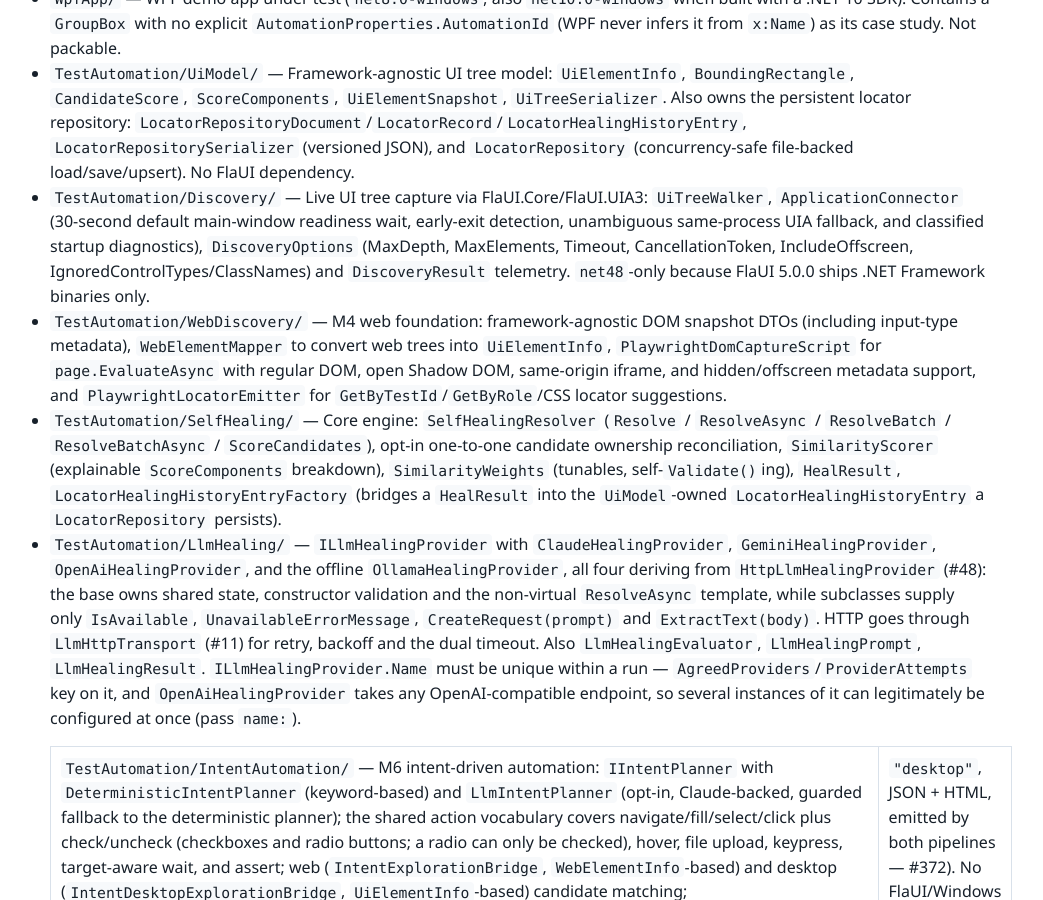
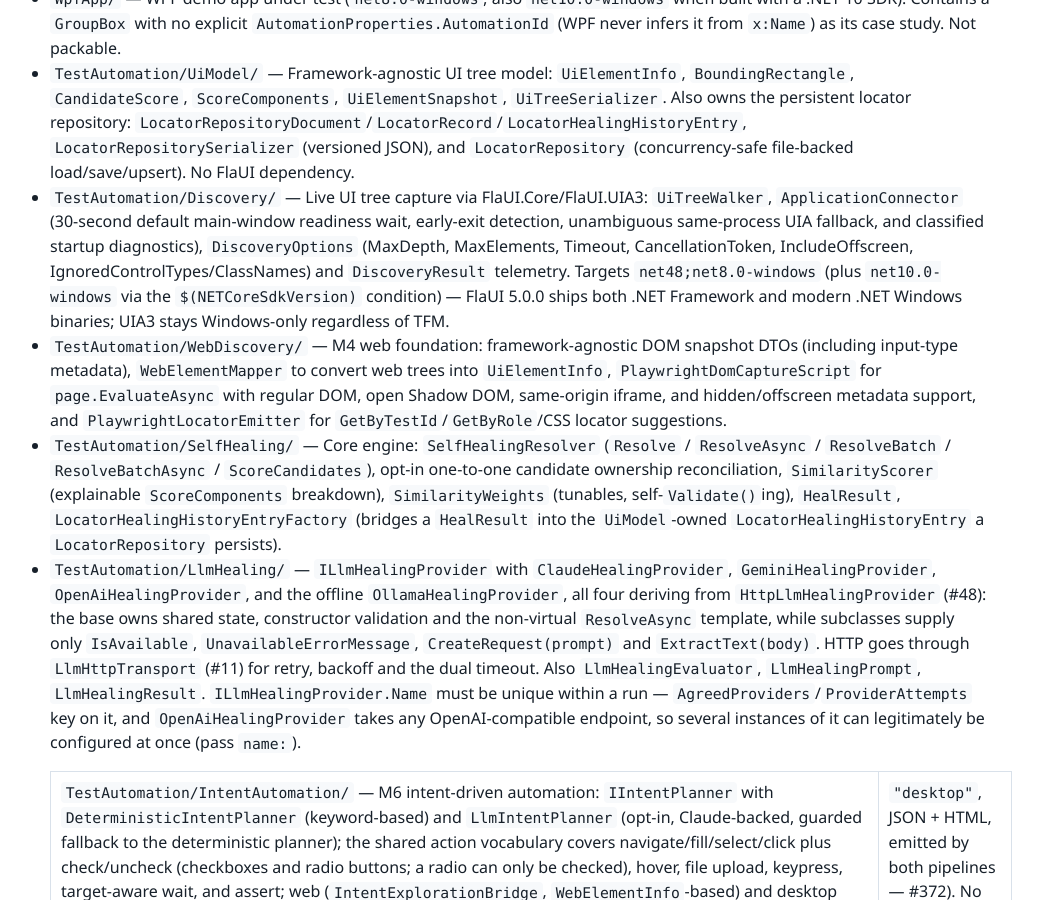
Before and after one commit to mustafasercansak/automation-sandbox, a Jekyll site: the page built from AGENTS.md, in a window 1280 px wide and 900 px high, scrolled down 718 px. Shown: the whole window, without its empty margins (140-1183 px from the left). Built offline with Jekyll 4.4.1, drawn with Linux system fonts in a browser that asks for light colours; our own code applies the rules of GitHub Pages for plain Markdown files; some of the changed text lies outside the part shown.

Commit message:
fix(Discovery): multi-target net48;net8.0-windows — FlaUI 5 is not net48-only (#396) (#403)
FlaUI.Core/FlaUI.UIA3 5.0.0 ship net6.0-windows7.0 and net8.0-windows7.0
assets in addition to net48, so net8.0 desktop test projects were
unable to consume AutomationSandbox.Discovery at all.

- Discovery.csproj: TargetFrameworks net48;net8.0-windows (+
  net10.0-windows conditionally via $(NETCoreSdkVersion)), with
  EnableWindowsTargeting; corrected package <Description>
- AGENTS.md, README.md, docs/nuget-packaging.md,
  docs/nuget/README.Discovery.md, docs/nuget/README.SelfHealing.md,
  docs/nuget/README.IntentAutomation.md: replace the 'net48-only
  because FlaUI ships .NET Framework binaries only' claim with the
  actual target framework list

Verified: dotnet build (solution, 0 errors) and dotnet pack both
produce lib/net48 and lib/net8.0-windows7.0 assemblies; a minimal
net8.0-windows console consumer restores AutomationSandbox.Discovery
from the packed .nupkg and builds against it. Live UIA
connect-to-app behavior needs the Windows CI leg to verify.

Left as a follow-up decision (per the issue's own phrasing): whether
ScenarioRunner's live UIA tests should also exercise the
net8.0-windows build of Discovery — its net8.0 leg does not currently
reference Discovery at all (net48-only ProjectReference condition).

```diff
--- a/AGENTS.md
+++ b/AGENTS.md
@@ -13,7 +13,7 @@ Single Visual Studio solution: `AutomationSandbox.sln`. Everything is C#; there
 - `WinFormsApp/` — .NET Framework 4.8 (`net48`) WinForms demo app under test. Deliberately contains an unrenamed `panel1` (WinForms auto-surfaces `Control.Name` as UIA `AutomationId`) as the broken-locator case study. Not packable.
 - `WpfApp/` — WPF demo app under test (`net8.0-windows`; also `net10.0-windows` when built with a .NET 10 SDK). Contains a `GroupBox` with no explicit `AutomationProperties.AutomationId` (WPF never infers it from `x:Name`) as its case study. Not packable.
 - `TestAutomation/UiModel/` — Framework-agnostic UI tree model: `UiElementInfo`, `BoundingRectangle`, `CandidateScore`, `ScoreComponents`, `UiElementSnapshot`, `UiTreeSerializer`. Also owns the persistent locator repository: `LocatorRepositoryDocument`/`LocatorRecord`/`LocatorHealingHistoryEntry`, `LocatorRepositorySerializer` (versioned JSON), and `LocatorRepository` (concurrency-safe file-backed load/save/upsert). No FlaUI dependency.
-- `TestAutomation/Discovery/` — Live UI tree capture via FlaUI.Core/FlaUI.UIA3: `UiTreeWalker`, `ApplicationConnector` (30-second default main-window readiness wait, early-exit detection, unambiguous same-process UIA fallback, and classified startup diagnostics), `DiscoveryOptions` (MaxDepth, MaxElements, Timeout, CancellationToken, IncludeOffscreen, IgnoredControlTypes/ClassNames) and `DiscoveryResult` telemetry. `net48`-only because FlaUI 5.0.0 ships .NET Framework binaries only.
+- `TestAutomation/Discovery/` — Live UI tree capture via FlaUI.Core/FlaUI.UIA3: `UiTreeWalker`, `ApplicationConnector` (30-second default main-window readiness wait, early-exit detection, unambiguous same-process UIA fallback, and classified startup diagnostics), `DiscoveryOptions` (MaxDepth, MaxElements, Timeout, CancellationToken, IncludeOffscreen, IgnoredControlTypes/ClassNames) and `DiscoveryResult` telemetry. Targets `net48;net8.0-windows` (plus `net10.0-windows` via the `$(NETCoreSdkVersion)` condition) — FlaUI 5.0.0 ships both .NET Framework and modern .NET Windows binaries; UIA3 stays Windows-only regardless of TFM.
 - `TestAutomation/WebDiscovery/` — M4 web foundation: framework-agnostic DOM snapshot DTOs (including input-type metadata), `WebElementMapper` to convert web trees into `UiElementInfo`, `PlaywrightDomCaptureScript` for `page.EvaluateAsync` with regular DOM, open Shadow DOM, same-origin iframe, and hidden/offscreen metadata support, and `PlaywrightLocatorEmitter` for `GetByTestId`/`GetByRole`/CSS locator suggestions.
 - `TestAutomation/SelfHealing/` — Core engine: `SelfHealingResolver` (`Resolve` / `ResolveAsync` / `ResolveBatch` / `ResolveBatchAsync` / `ScoreCandidates`), opt-in one-to-one candidate ownership reconciliation, `SimilarityScorer` (explainable `ScoreComponents` breakdown), `SimilarityWeights` (tunables, self-`Validate()`ing), `HealResult`, `LocatorHealingHistoryEntryFactory` (bridges a `HealResult` into the `UiModel`-owned `LocatorHealingHistoryEntry` a `LocatorRepository` persists).
 - `TestAutomation/LlmHealing/` — `ILlmHealingProvider` with `ClaudeHealingProvider`, `GeminiHealingProvider`, `OpenAiHealingProvider`, and the offline `OllamaHealingProvider`, all four deriving from `HttpLlmHealingProvider` (#48): the base owns shared state, constructor validation and the non-virtual `ResolveAsync` template, while subclasses supply only `IsAvailable`, `UnavailableErrorMessage`, `CreateRequest(prompt)` and `ExtractText(body)`. HTTP goes through `LlmHttpTransport` (#11) for retry, backoff and the dual timeout. Also `LlmHealingEvaluator`, `LlmHealingPrompt`, `LlmHealingResult`. `ILlmHealingProvider.Name` must be unique within a run — `AgreedProviders`/`ProviderAttempts` key on it, and `OpenAiHealingProvider` takes any OpenAI-compatible endpoint, so several instances of it can legitimately be configured at once (pass `name:`).
@@ -32,7 +32,8 @@ Dependency direction: `UiModel` ← `LlmHealing` ← `SelfHealing` ← `Scenario
 - Language: C# with `<LangVersion>latest</LangVersion>`, `ImplicitUsings` and `Nullable` enabled in all `TestAutomation/*` projects; both disabled in the two demo apps (match the file you're editing).
 - Target frameworks:
   - Core libraries (`UiModel`, `SelfHealing`, `LlmHealing`): `netstandard2.0;net8.0`, plus `net10.0` automatically via an MSBuild condition on `$(NETCoreSdkVersion)` ≥ 10. They have zero FlaUI/Windows dependency, so the heuristic engine and its pure-logic tests run cross-platform (Linux CI included).
-  - `Discovery`, `ScenarioRunner`, `WinFormsApp`: `net48` (Windows-only; FlaUI UIA3 needs Windows UIA COM APIs).
+  - `Discovery`: `net48;net8.0-windows` (+ `net10.0-windows` conditionally), with `EnableWindowsTargeting` — Windows-only; FlaUI UIA3 needs Windows UIA COM APIs regardless of TFM.
+  - `ScenarioRunner`, `WinFormsApp`: `net48` (Windows-only; FlaUI UIA3 needs Windows UIA COM APIs).
   - `WpfApp`: `net8.0-windows` (+ `net10.0-windows` conditionally), with `EnableWindowsTargeting`.
 - Key packages: FlaUI.Core/FlaUI.UIA3 5.0.0, System.Text.Json 10.0.11, xunit 2.9.3, Microsoft.NET.Test.Sdk 18.9.0, coverlet.collector 10.0.1, Microsoft.CodeAnalysis.CSharp 5.9.0, xunit.runner.visualstudio 4.0.0.
 - **Modern Package & Security Standard:** AI agents and contributors MUST NEVER introduce ancient, end-of-life, or vulnerable package versions. Always target the latest stable, LTS-compatible releases for the project's supported target frameworks (`netstandard2.0;net8.0`), audit dependencies on every build, and keep transitive dependencies CVE-free.
```
Also changed, not shown: docs/nuget-packaging.md (+1 -1 lines), docs/nuget/README.Discovery.md (+1 -1 lines), docs/nuget/README.IntentAutomation.md (+1 -1 lines), docs/nuget/README.SelfHealing.md (+1 -1 lines), README.md, 1 other file.
